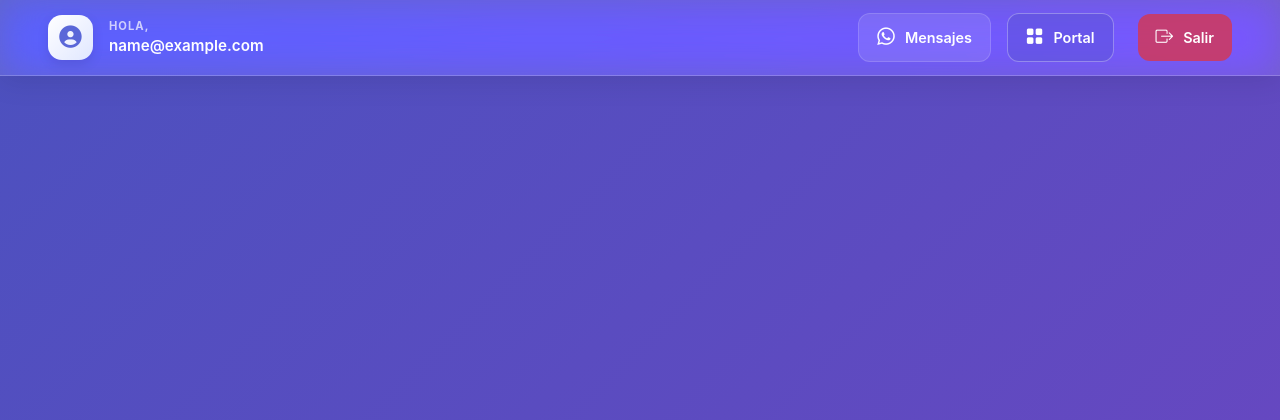
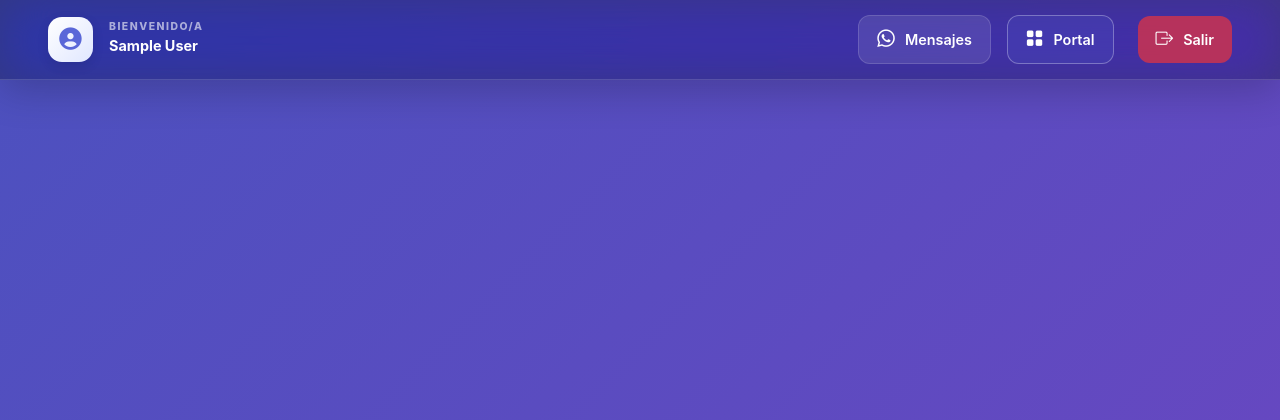
Before and after one commit to mikeld/optikamaldeojoplatform, a PHP site: page /pedidos/views/header.php in a window 1280 px wide. Shown: the top 420 px of the page. Run offline with PHP 8.4, Linux system fonts and the light colour scheme; the visitor is signed in with stand-in values (Sample User, id 1).

Commit message:
Final Aesthetic Refinements - Premium Navbar and Cache Buster

```diff
--- a/pedidos/assets/css/style.css
+++ b/pedidos/assets/css/style.css
@@ -23,14 +23,15 @@ body {
     color: var(--text-main);
 }
 
-/* Navbar Modernization - Vibrant Edition */
-.navbar.main-header {
-    background: rgba(255, 255, 255, 0.12) !important;
-    backdrop-filter: blur(20px) saturate(180%);
-    -webkit-backdrop-filter: blur(20px) saturate(180%);
-    border-bottom: 1px solid rgba(255, 255, 255, 0.2);
-    padding: 10px 0;
-    box-shadow: 0 4px 30px rgba(0, 0, 0, 0.1);
+/* Navbar Modernization - Extra Vibrant Edition */
+nav.navbar.main-header {
+    background: rgba(15, 23, 42, 0.4) !important;
+    /* Slightly darker glass for better contrast */
+    backdrop-filter: blur(25px) saturate(200%) !important;
+    -webkit-backdrop-filter: blur(25px) saturate(200%) !important;
+    border-bottom: 1px solid rgba(255, 255, 255, 0.15) !important;
+    padding: 12px 0;
+    box-shadow: 0 10px 40px rgba(0, 0, 0, 0.2) !important;
 }
 
 .user-avatar-shell {
@@ -47,20 +48,23 @@ body {
 }
 
 .navbar-user-welcome {
-    font-size: 0.7rem;
-    color: rgba(255, 255, 255, 0.7);
+    font-size: 0.65rem;
+    color: rgba(255, 255, 255, 0.6);
     text-transform: uppercase;
-    letter-spacing: 1px;
-    font-weight: 700;
+    letter-spacing: 1.5px;
+    font-weight: 800;
+    line-height: 1;
+    margin-bottom: 2px;
 }
 
-.navbar-user-email {
-    font-size: 0.95rem;
+.navbar-user-info {
+    font-size: 0.9rem;
     color: white;
-    font-weight: 600;
-    max-width: 200px;
+    font-weight: 700;
+    max-width: 180px;
     overflow: hidden;
     text-overflow: ellipsis;
+    white-space: nowrap;
 }
 
 .btn-nav-modern {
--- a/pedidos/views/header.php
+++ b/pedidos/views/header.php
@@ -27,7 +27,7 @@ $acciones_navbar = $acciones_navbar ?? [];
   <link href="https://cdnjs.cloudflare.com/ajax/libs/font-awesome/6.4.0/css/all.min.css" rel="stylesheet">
 
   <!-- Estilos propios -->
-  <link href="../assets/css/style.css" rel="stylesheet">
+  <link href="../assets/css/style.css?v=<?= time() ?>" rel="stylesheet">
 </head>
 <body>
 
@@ -40,9 +40,9 @@ $acciones_navbar = $acciones_navbar ?? [];
             <i class="fas fa-user-circle"></i>
         </div>
         <div class="d-none d-md-block">
-            <div class="navbar-user-welcome">Hola,</div>
-            <div class="navbar-user-email" title="<?= htmlspecialchars($_SESSION['usuario_email'] ?? '') ?>">
-                <?= htmlspecialchars($_SESSION['usuario_email'] ?? '') ?>
+            <div class="navbar-user-welcome">Bienvenido/a</div>
+            <div class="navbar-user-info">
+                <?= htmlspecialchars($_SESSION['usuario_nombre'] ?? 'Usuario') ?>
             </div>
         </div>
       </a>
```
